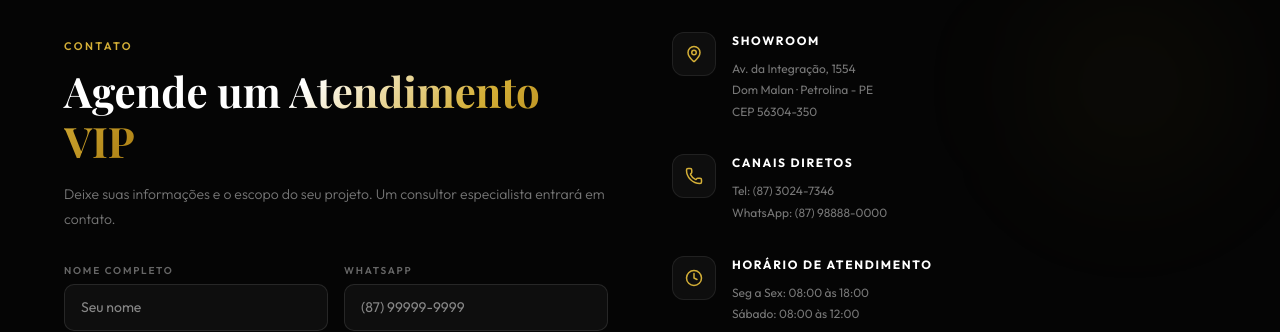
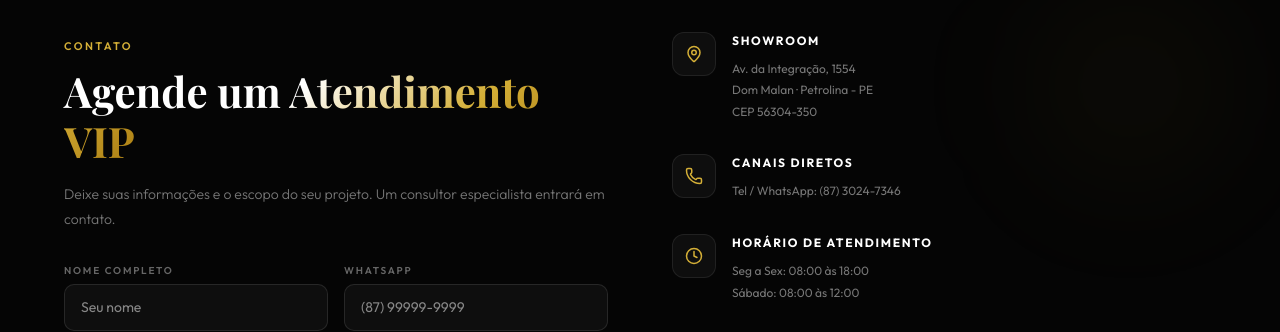
Before and after one commit to joaoricardobr/outletdastintas, a Next.js app: page / in a window 1280 px wide. Shown: the part 9583-9915 px from the top of the page. Built offline with nearby package versions, Linux system fonts and the light colour scheme; a web font is replaced by a local one.

Commit message:
fix: remove incorrect whatsapp number

```diff
--- a/src/components/Footer.tsx
+++ b/src/components/Footer.tsx
@@ -102,7 +102,7 @@ export default function Footer() {
           <div style={{ display: "flex", flexDirection: "column", gap: 32 }}>
             {[
               { Icon: MapPin, title: "Showroom",               lines: ["Av. da Integração, 1554", "Dom Malan · Petrolina - PE", "CEP 56304-350"] },
-              { Icon: Phone,  title: "Canais Diretos",         lines: ["Tel: (87) 3024-7346", "WhatsApp: (87) 98888-0000"] },
+              { Icon: Phone,  title: "Canais Diretos",         lines: ["Tel / WhatsApp: (87) 3024-7346"] },
               { Icon: Clock,  title: "Horário de Atendimento", lines: ["Seg a Sex: 08:00 às 18:00", "Sábado: 08:00 às 12:00"] },
             ].map(({ Icon, title, lines }) => (
               <div key={title} style={{ display: "flex", gap: 16 }}>
```
